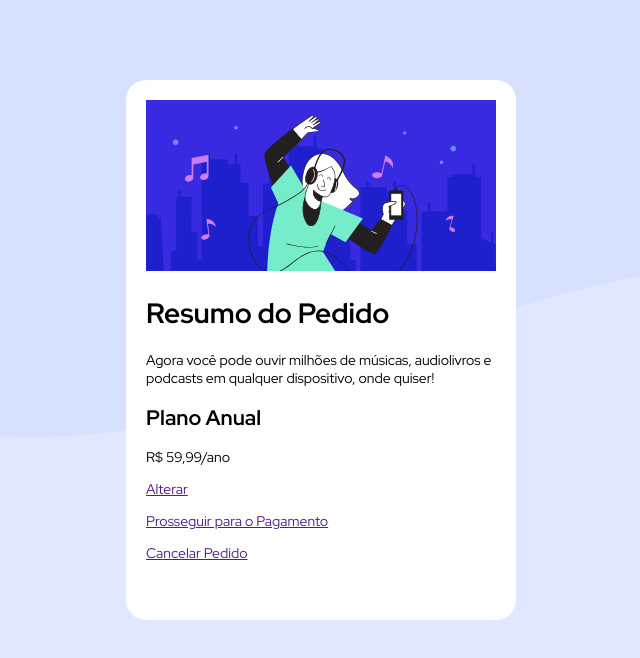
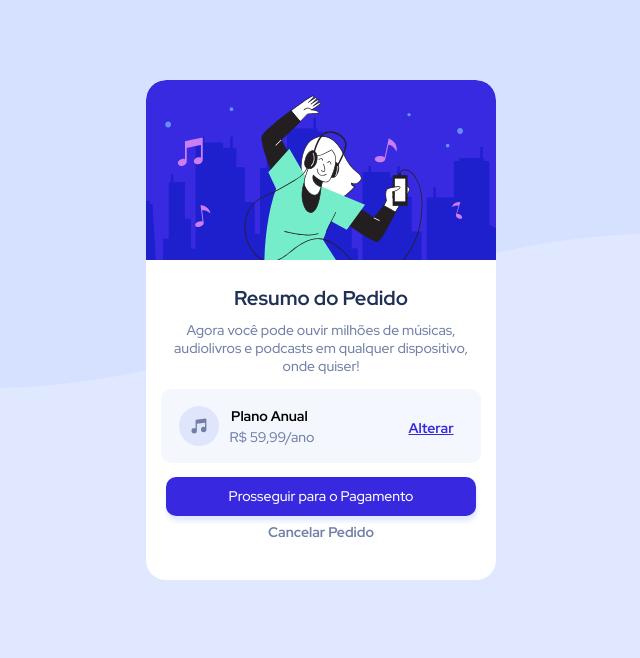
Before and after one commit to jessiepsx/pedido, a plain HTML site: page index.html in a window 1280 px wide. Shown: the whole page, without its empty margins (319-959 px from the left). Drawn offline with Linux system fonts and the light colour scheme.

Commit message:
finalizado

```diff
--- a/index.html
+++ b/index.html
@@ -10,17 +10,23 @@
 </head>
 <body>
     <main>
+        <div class="img-container">
         <img class="img" src="images/illustration-hero.svg" alt="musica">
-        <h1>Resumo do Pedido</h1>
-        <p>Agora você pode ouvir milhões de músicas, audiolivros e podcasts em qualquer dispositivo, onde quiser!</p>
-
-        <div>
-            <h2>Plano Anual</h2>
-            <p>R$ 59,99/ano</p> <a class="alterar" href="">Alterar</a>
         </div>
 
-        <p><a class="pagamento" href="">Prosseguir para o Pagamento</a></p>
-        <p><a class="cancelar" href="">Cancelar Pedido</a></p>
+        <h1>Resumo do Pedido</h1>
+        <p>Agora você pode ouvir milhões de músicas, <br> audiolivros e podcasts em qualquer dispositivo, <br> onde quiser!</p>
+
+        <div class="plano">
+            <h2 class="">Plano Anual</h2>
+            <p class="pay">R$ 59,99/ano</p>
+            <p><a class="alterar" href="">Alterar</a></p>
+        </div>
+
+        <div class="pagamento">
+        <p><a class="pagamento" href="">Prosseguir para o Pagamento</a></p> </div>
+
+        <div class="cancelar"><p><a href="">Cancelar Pedido</a></p></div>
 
 
     </main>
--- a/style.css
+++ b/style.css
@@ -6,20 +6,107 @@ body {
 background-color: hsl(225, 100%, 94%) ;
 background-image: url("images/pattern-background-desktop.svg");
 background-repeat: no-repeat;
+background-size:contain
   }
 
 main {
     background-color: white;
-    font-family: 'Red Hat Display', sans-serif;
     font-size: 14px ;
     width: 350px;
     height: 500px;
     margin: 80px auto;
-    padding: 20px;
     border-radius: 20px;
+    overflow: hidden;
  }
 
+ .img-container {
+  width: 100%;
+  height: 180px; /* Altura do topo onde a imagem vai aparecer */
+  overflow: hidden; /* Esconde o que exceder */
+  border-top-left-radius: 20px; /* Ajuste de bordas arredondadas */
+  border-top-right-radius: 20px; }
+
 .img {
-    width: 350px;
+  width: 100%;
+  height: 100%;
+  object-fit: cover
+}
+
+h1 {
+  font-family: "Red Hat Display", serif;
+    font-weight: 700;
+    font-size: 20px;
+    margin-top: 25px;
+    color: hsl(223, 47%, 23%);
+    text-align: center;
+}
+
+p {
+  font-family: "Red Hat Display", serif;
+  font-weight: 500;
+  text-align: center;
+  font-size: 14px;
+  margin-top: -3px;
+  color: hsl(224, 23%, 55%);
+}
+
+div.plano {
+  background-color:hsl(225, 100%, 98%);
+  width: 320px;
+  margin: auto;
+  border-radius: 10px;
+  background-image: url(images/icon-music.svg);
+  background-repeat: no-repeat;
+  background-size: 40px;
+  background-position-y: center;
+  background-position-x: 18px ;
+}
+
+div.plano > h2 {
+  font-family: "Red Hat Display", serif;
+  font-size: 14px;
+  position: relative;
+  bottom: -18px;
+  margin-left: 70px;
 
 }
+
+ .pay {
+position: relative;
+bottom: -12px;
+right: 49px;
+
+}
+
+.alterar {
+ position: relative;
+ bottom: 26px;
+ left: 110px;
+ color: hsl(245, 75%, 52%);
+ font-weight: 700;
+ font-size: 14px;
+}
+
+div.pagamento {
+background-color: hsl(245, 75%, 52%);
+padding: 5px;
+margin: 10px auto;
+width: 300px;
+border-radius: 10px;
+box-shadow: 1px 5px 5px  hsl(225, 100%, 94%);
+}
+
+div.pagamento > p > a {
+  color: white;
+  text-decoration: none;
+  font-size: 14px;
+  position: relative;
+  bottom: -8px;
+}
+
+div.cancelar > p > a {
+  color: hsl(224, 23%, 55%);
+  text-decoration: none;
+  font-weight: 700;
+
+}
```
